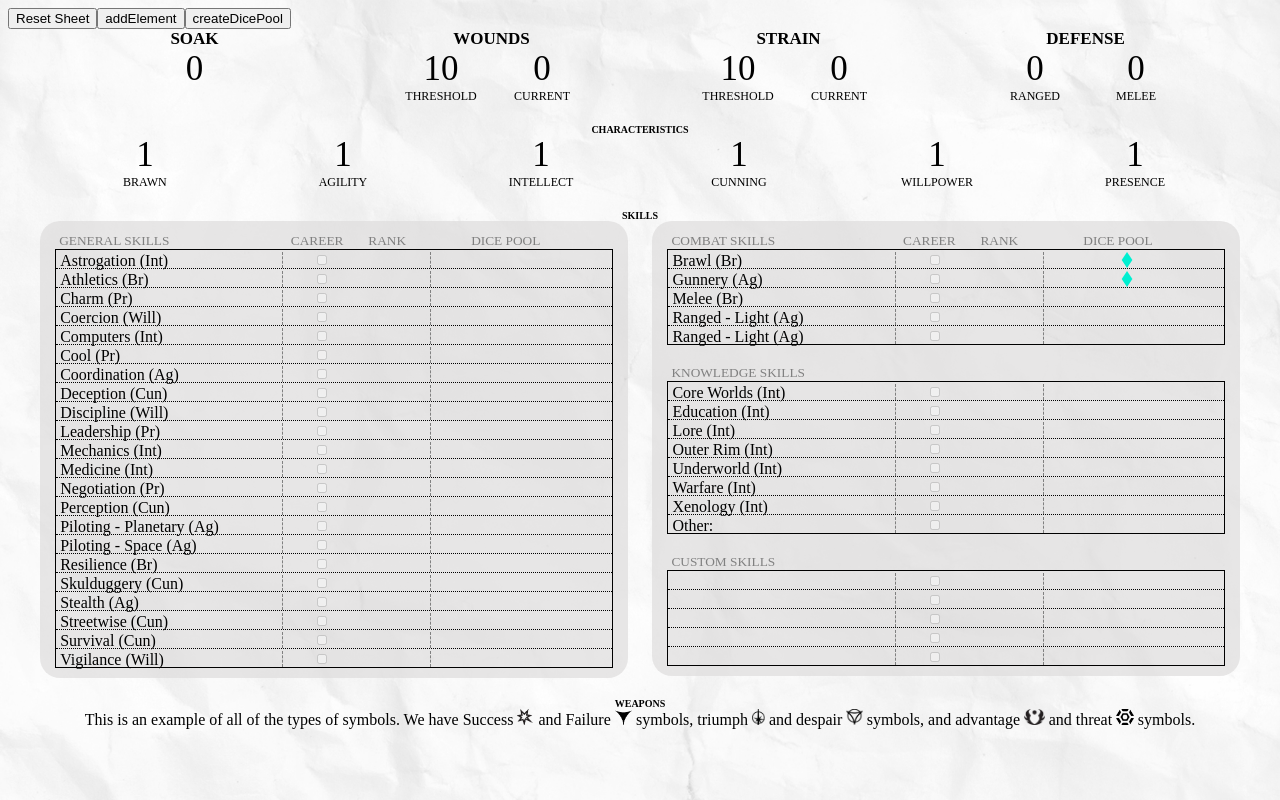
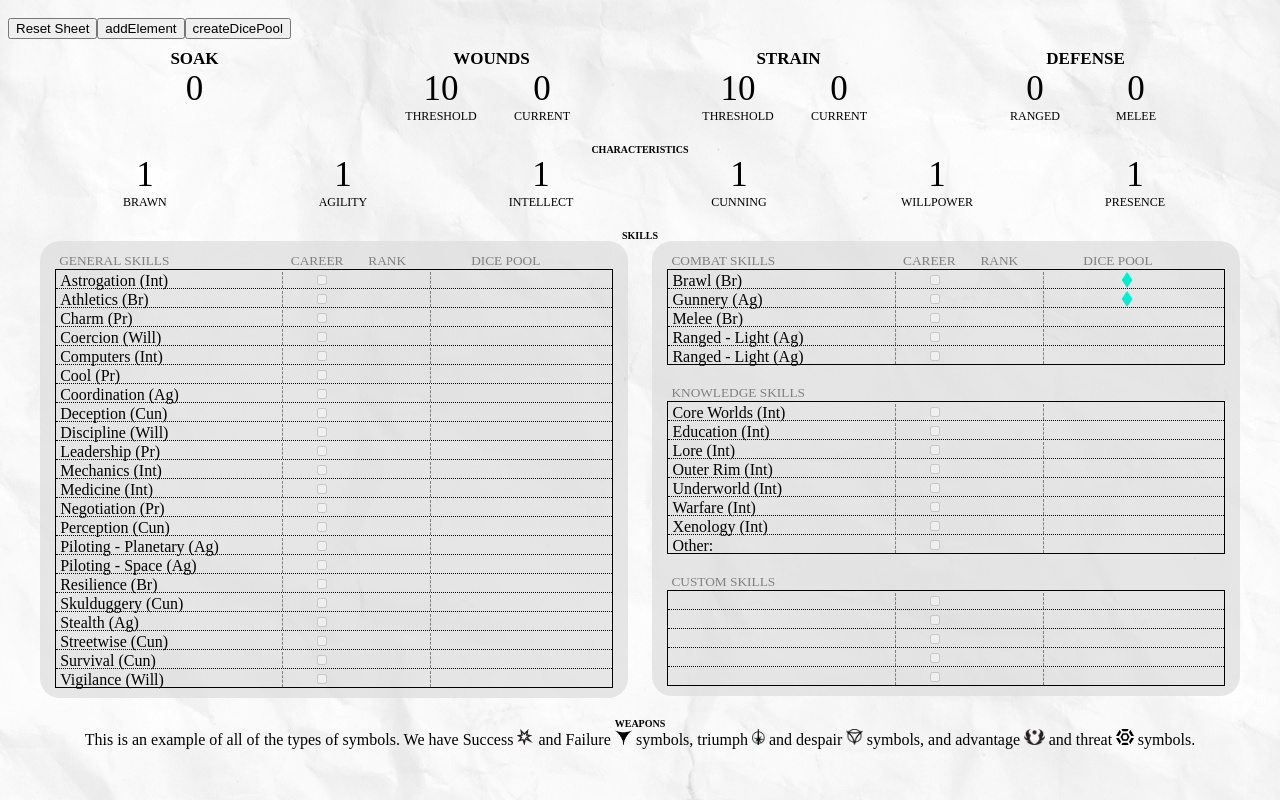
Before and after one commit to swanny0000/AgeOfRebellion, a plain HTML site: page index.html in a window 1280 px wide. Drawn offline with Linux system fonts and the light colour scheme.

Commit message:
skicky buttons

```diff
--- a/css.css
+++ b/css.css
@@ -11,6 +11,11 @@ body{
 img{
   height: var(--skill-font-size);
   width: auto;
+}
+.skicky{
+    position: sticky;
+    top: 0px;
+    padding: 10px 0px;
 }
 .char_container{
   display: flex;
--- a/index.html
+++ b/index.html
@@ -9,7 +9,7 @@
 </head>
 
 <body>
-  <div id="TESTING" style="display: flex; align-content: flex-start;">
+  <div class="skicky" id="TESTING" style="display: flex; align-content: flex-start;">
     <input type="button" value="Reset Sheet" onclick="updateSheet();">
     <input type="button" value="addElement" onclick="addElement();">
     <input type="button" value="createDicePool" onclick="createDicePool();">
```
